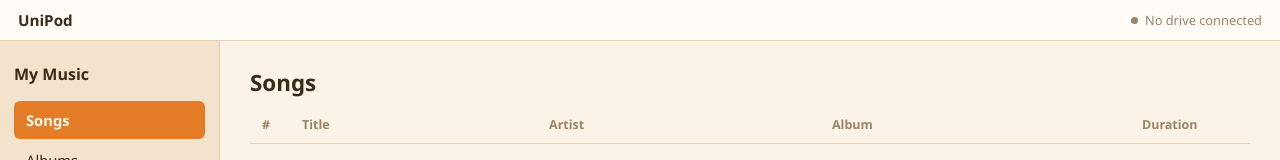
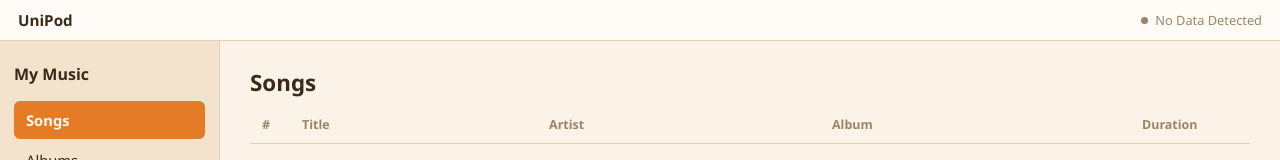
Before and after one commit to Muhammd-Maheer/UniPod, a React (Vite) app: page / in a window 1280 px wide. Shown: the top 160 px of the page. Built offline with nearby package versions, Linux system fonts and the light colour scheme.

Commit message:
Changed the no drive connected to no data detected as not everyone will be using a seperate drive or usb for music

```diff
--- a/src/components/TitleBar.tsx
+++ b/src/components/TitleBar.tsx
@@ -11,7 +11,7 @@ export const TitleBar: React.FC<TitleBarProps> = ({ isConnected, driveName }) =>
       <div className="title-bar-brand">UniPod</div>
       <div className={`drive-status ${isConnected ? 'connected' : 'disconnected'}`}>
         <span className="status-dot" />
-        {isConnected ? `Connected to ${driveName}` : 'No drive connected'}
+        {isConnected ? `Connected to ${driveName}` : 'No Data Detected'}
       </div>
     </header>
   );
```
